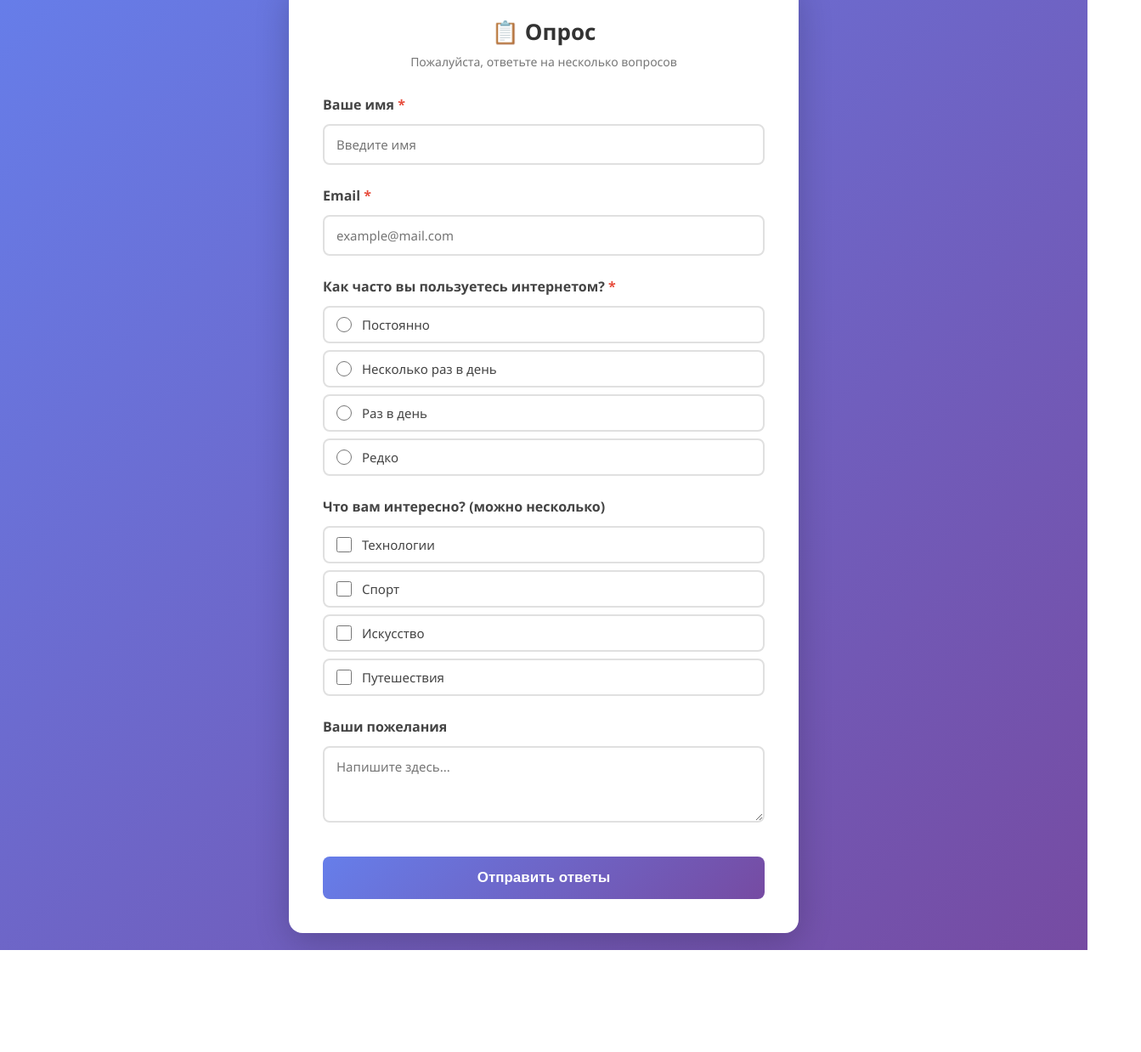
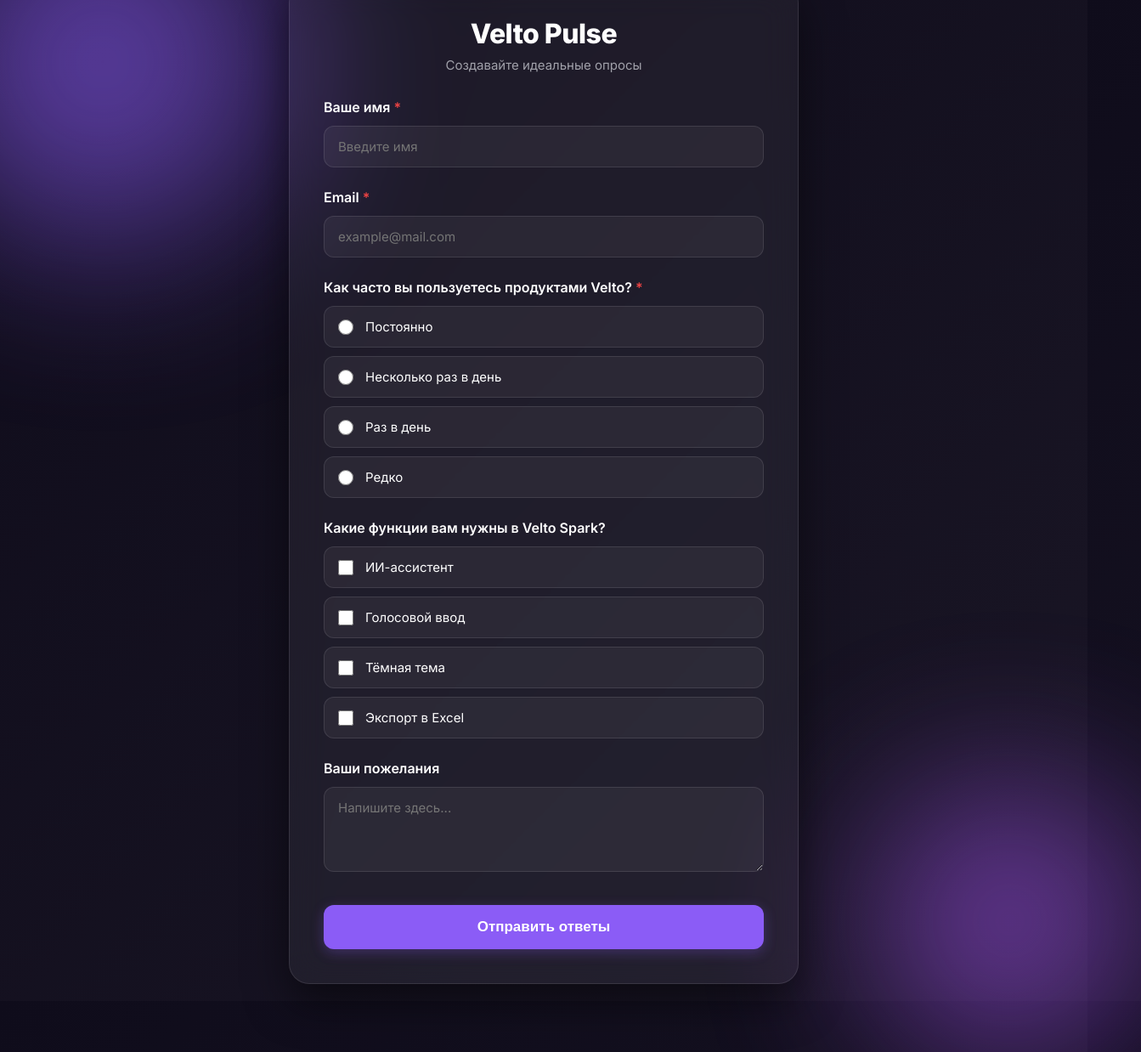
Before and after one commit to Dimkar22/VeltoSait, a plain HTML site: page index.html in a window 1280 px wide. Shown: the part 41-1279 px from the top of the page at 85% size, 1343 px wide, since content can reach past the window. Before the commit the page ends 1159 px from the top, so only its background shows below. Drawn offline with Linux system fonts and the light colour scheme.

Commit message:
index.html

```diff
--- a/index.html
+++ b/index.html
@@ -3,45 +3,90 @@
 <head>
 <meta charset="UTF-8">
 <meta name="viewport" content="width=device-width, initial-scale=1.0">
-<title>Опрос</title>
+<title>Velto Pulse — Опрос</title>
+<!-- Шрифт Inter -->
+<link rel="preconnect" href="https://fonts.googleapis.com">
+<link rel="preconnect" href="https://fonts.gstatic.com" crossorigin>
+<link href="https://fonts.googleapis.com/css2?family=Inter:wght@400;600;800&display=swap" rel="stylesheet">
 <style>
+  /* ===== БАЗОВЫЕ НАСТРОЙКИ ===== */
   * { box-sizing: border-box; margin: 0; padding: 0; }
   body {
-    font-family: 'Segoe UI', Arial, sans-serif;
-    background: linear-gradient(135deg, #667eea 0%, #764ba2 100%);
+    font-family: 'Inter', sans-serif;
+    background: linear-gradient(135deg, #0F0C1B 0%, #1A1625 100%);
+    color: #FFFFFF;
     min-height: 100vh;
     display: flex;
     justify-content: center;
     align-items: center;
     padding: 20px;
+    overflow-x: hidden;
+    position: relative;
   }
+
+  /* ===== ФОНОВЫЕ СВЕЧЕНИЯ (BLOBS) ===== */
+  .blob {
+    position: absolute;
+    border-radius: 50%;
+    filter: blur(100px);
+    z-index: 0;
+    opacity: 0.6;
+    animation: float 8s infinite ease-in-out alternate;
+  }
+  .blob-1 {
+    width: 400px; height: 400px;
+    background: #8B5CF6;
+    top: -100px; left: -100px;
+  }
+  .blob-2 {
+    width: 300px; height: 300px;
+    background: #A855F7;
+    bottom: -50px; right: -50px;
+    animation-delay: 2s;
+  }
+  @keyframes float {
+    0% { transform: translate(0, 0) scale(1); }
+    100% { transform: translate(30px, 20px) scale(1.1); }
+  }
+
+  /* ===== КОНТЕЙНЕР (GLASSMORPHISM) ===== */
   .container {
-    background: #fff;
-    border-radius: 16px;
-    box-shadow: 0 10px 40px rgba(0,0,0,0.2);
+    background: rgba(255, 255, 255, 0.05);
+    backdrop-filter: blur(20px);
+    -webkit-backdrop-filter: blur(20px);
+    border: 1px solid rgba(255, 255, 255, 0.1);
+    border-radius: 24px;
+    box-shadow: 0 20px 50px rgba(0, 0, 0, 0.5);
     width: 100%;
     max-width: 600px;
     padding: 40px;
+    position: relative;
+    z-index: 1;
   }
+
+  /* ===== ТИПОГРАФИКА ===== */
   h1 {
-    color: #333;
-    font-size: 26px;
+    font-size: 32px;
+    font-weight: 800;
     margin-bottom: 8px;
     text-align: center;
+    letter-spacing: -0.5px;
   }
   .subtitle {
-    color: #777;
+    color: #A1A1AA;
     text-align: center;
     margin-bottom: 30px;
-    font-size: 14px;
+    font-size: 15px;
   }
+
+  /* ===== ВОПРОСЫ ===== */
   .question {
     margin-bottom: 25px;
   }
   .question label.title {
     display: block;
     font-weight: 600;
-    color: #444;
+    color: #FFFFFF;
     margin-bottom: 12px;
     font-size: 16px;
   }
@@ -49,72 +94,92 @@
   .question input[type="email"],
   .question textarea {
     width: 100%;
-    padding: 12px 14px;
-    border: 2px solid #e0e0e0;
-    border-radius: 8px;
+    padding: 14px 16px;
+    background: rgba(255, 255, 255, 0.05);
+    border: 1px solid rgba(255, 255, 255, 0.1);
+    border-radius: 12px;
     font-size: 15px;
     font-family: inherit;
-    transition: border-color 0.3s;
+    color: #FFFFFF;
+    transition: all 0.3s ease;
   }
   .question input:focus,
   .question textarea:focus {
     outline: none;
-    border-color: #667eea;
+    border-color: #8B5CF6;
+    background: rgba(255, 255, 255, 0.08);
+    box-shadow: 0 0 15px rgba(139, 92, 246, 0.3);
   }
   .question textarea {
     resize: vertical;
-    min-height: 90px;
+    min-height: 100px;
   }
+
+  /* ===== ВАРИАНТЫ ОТВЕТОВ ===== */
   .options label {
     display: flex;
     align-items: center;
-    padding: 10px 14px;
-    margin-bottom: 8px;
-    border: 2px solid #e0e0e0;
-    border-radius: 8px;
+    padding: 14px 16px;
+    margin-bottom: 10px;
+    background: rgba(255, 255, 255, 0.05);
+    border: 1px solid rgba(255, 255, 255, 0.1);
+    border-radius: 12px;
     cursor: pointer;
-    transition: all 0.2s;
+    transition: all 0.3s ease;
     font-size: 15px;
-    color: #444;
+    color: #FFFFFF;
   }
   .options label:hover {
-    border-color: #667eea;
-    background: #f5f6ff;
+    background: rgba(255, 255, 255, 0.08);
+    border-color: rgba(255, 255, 255, 0.2);
   }
   .options input[type="radio"],
   .options input[type="checkbox"] {
-    margin-right: 12px;
-    accent-color: #667eea;
+    margin-right: 14px;
+    accent-color: #8B5CF6;
     width: 18px;
     height: 18px;
     cursor: pointer;
   }
   .options input:checked + span {
-    color: #667eea;
+    color: #A855F7;
     font-weight: 600;
   }
+  /* Подсветка выбранной карточки */
+  .options label:has(input:checked) {
+    border-color: #8B5CF6;
+    background: rgba(139, 92, 246, 0.1);
+    box-shadow: 0 0 15px rgba(139, 92, 246, 0.2);
+  }
+
+  /* ===== КНОПКА ОТПРАВКИ ===== */
   .btn {
     width: 100%;
-    padding: 15px;
-    background: linear-gradient(135deg, #667eea 0%, #764ba2 100%);
-    color: #fff;
+    padding: 16px;
+    background: #8B5CF6;
+    color: #FFFFFF;
     border: none;
-    border-radius: 8px;
+    border-radius: 12px;
     font-size: 17px;
     font-weight: 600;
     cursor: pointer;
-    transition: transform 0.2s, box-shadow 0.2s;
+    transition: all 0.3s ease;
     margin-top: 10px;
+    box-shadow: 0 4px 15px rgba(139, 92, 246, 0.3);
   }
   .btn:hover {
+    background: #A855F7;
     transform: translateY(-2px);
-    box-shadow: 0 6px 20px rgba(102,126,234,0.4);
+    box-shadow: 0 6px 20px rgba(168, 85, 247, 0.4);
   }
   .btn:active { transform: translateY(0); }
   .btn:disabled {
-    opacity: 0.7;
+    opacity: 0.6;
     cursor: not-allowed;
+    transform: none;
   }
+
+  /* ===== ЭКРАН УСПЕХА ===== */
   .success {
     display: none;
     text-align: center;
@@ -122,67 +187,92 @@
   }
   .success .icon {
     font-size: 60px;
-    margin-bottom: 15px;
+    margin-bottom: 20px;
+    display: inline-block;
+    animation: pop 0.5s ease-out;
   }
-  .success h2 { color: #333; margin-bottom: 10px; }
-  .success p { color: #777; }
-  .required { color: #e74c3c; }
+  @keyframes pop {
+    0% { transform: scale(0); }
+    80% { transform: scale(1.2); }
+    100% { transform: scale(1); }
+  }
+  .success h2 { font-size: 28px; font-weight: 800; margin-bottom: 10px; }
+  .success p { color: #A1A1AA; font-size: 16px; }
+  .required { color: #EF4444; }
+
+  /* ===== АДАПТИВ ===== */
+  @media (max-width: 480px) {
+    .container { padding: 25px; }
+    h1 { font-size: 26px; }
+  }
 </style>
 </head>
 <body>
 
+<!-- Фоновые пятна -->
+<div class="blob blob-1"></div>
+<div class="blob blob-2"></div>
+
 <div class="container">
-  <form id="surveyForm">
-    <h1>📋 Опрос</h1>
-    <p class="subtitle">Пожалуйста, ответьте на несколько вопросов</p>
+  <!-- ВАЖНО: action указывает на FormSubmit, куда отправлять данные. email уже заменен на ваш -->
+  <form id="surveyForm" action="https://formsubmit.co/Velto22@yandex.com" method="POST">
 
-    <!-- Вопрос 1: имя -->
+    <!-- Настройки FormSubmit -->
+    <input type="hidden" name="_captcha" value="false">
+    <input type="hidden" name="_subject" value="Новый ответ от Velto Pulse!">
+    <input type="hidden" name="_template" value="table">
+
+    <h1>Velto Pulse</h1>
+    <p class="subtitle">Создавайте идеальные опросы</p>
+
+    <!-- Вопрос 1 -->
     <div class="question">
       <label class="title" for="name">Ваше имя <span class="required">*</span></label>
-      <input type="text" id="name" name="name" placeholder="Введите имя" required>
+      <input type="text" id="name" name="Имя" placeholder="Введите имя" required>
     </div>
 
-    <!-- Вопрос 2: email -->
+    <!-- Вопрос 2 -->
     <div class="question">
       <label class="title" for="email">Email <span class="required">*</span></label>
-      <input type="email" id="email" name="email" placeholder="example@mail.com" required>
+      <input type="email" id="email" name="Email" placeholder="example@mail.com" required>
     </div>
 
-    <!-- Вопрос 3: одиночный выбор -->
+    <!-- Вопрос 3 (Radio) -->
     <div class="question">
-      <label class="title">Как часто вы пользуетесь интернетом? <span class="required">*</span></label>
+      <label class="title">Как часто вы пользуетесь продуктами Velto? <span class="required">*</span></label>
       <div class="options">
-        <label><input type="radio" name="frequency" value="Постоянно" required><span>Постоянно</span></label>
-        <label><input type="radio" name="frequency" value="Несколько раз в день"><span>Несколько раз в день</span></label>
-        <label><input type="radio" name="frequency" value="Раз в день"><span>Раз в день</span></label>
-        <label><input type="radio" name="frequency" value="Редко"><span>Редко</span></label>
+        <label><input type="radio" name="Частота" value="Постоянно" required><span>Постоянно</span></label>
+        <label><input type="radio" name="Частота" value="Несколько раз в день"><span>Несколько раз в день</span></label>
+        <label><input type="radio" name="Частота" value="Раз в день"><span>Раз в день</span></label>
+        <label><input type="radio" name="Частота" value="Редко"><span>Редко</span></label>
       </div>
     </div>
 
-    <!-- Вопрос 4: множественный выбор -->
+    <!-- Вопрос 4 (Checkbox) -->
     <div class="question">
-      <label class="title">Что вам интересно? (можно несколько)</label>
+      <label class="title">Какие функции вам нужны в Velto Spark?</label>
       <div class="options">
-        <label><input type="checkbox" name="interests" value="Технологии"><span>Технологии</span></label>
-        <label><input type="checkbox" name="interests" value="Спорт"><span>Спорт</span></label>
-        <label><input type="checkbox" name="interests" value="Искусство"><span>Искусство</span></label>
-        <label><input type="checkbox" name="interests" value="Путешествия"><span>Путешествия</span></label>
+        <label><input type="checkbox" name="Функции" value="ИИ-ассистент"><span>ИИ-ассистент</span></label>
+        <label><input type="checkbox" name="Функции" value="Голосовой ввод"><span>Голосовой ввод</span></label>
+        <label><input type="checkbox" name="Функции" value="Тёмная тема"><span>Тёмная тема</span></label>
+        <label><input type="checkbox" name="Функции" value="Экспорт в Excel"><span>Экспорт в Excel</span></label>
       </div>
     </div>
 
-    <!-- Вопрос 5: комментарий -->
+    <!-- Вопрос 5 (Textarea) -->
     <div class="question">
       <label class="title" for="comment">Ваши пожелания</label>
-      <textarea id="comment" name="comment" placeholder="Напишите здесь..."></textarea>
+      <textarea id="comment" name="Пожелания" placeholder="Напишите здесь..."></textarea>
     </div>
 
     <button type="submit" class="btn" id="submitBtn">Отправить ответы</button>
   </form>
 
+  <!-- Экран успеха -->
   <div class="success" id="successMessage">
     <div class="icon">✅</div>
     <h2>Спасибо!</h2>
-    <p>Ваши ответы успешно отправлены.</p>
+    <p>Ваши ответы успешно отправлены на Velto22@yandex.com.</p>
   </div>
 </div>
 
@@ -192,34 +282,27 @@
   const submitBtn = document.getElementById('submitBtn');
 
   form.addEventListener('submit', function(e) {
-    e.preventDefault(); // Останавливаем стандартную перезагрузку страницы
+    e.preventDefault(); // Останавливаем перезагрузку страницы
 
-    // Меняем текст на кнопке, чтобы было видно, что идет отправка
     submitBtn.textContent = 'Отправка...';
     submitBtn.disabled = true;
 
-    // Собираем данные формы
     const formData = new FormData(form);
 
-    // ВАЖНО: Замените ссылку ниже на ваш Web App URL от Google Apps Script!
-    // Она должна выглядеть примерно так: https://script.google.com/macros/s/ВАШ_ДЛИННЫЙ_КОД/exec
-    const scriptURL = 'https://script.google.com/macros/s/ВАША_ССЫЛКА_ЗДЕСЬ/exec';
-
-    // Отправляем данные
-    fetch(scriptURL, {
+    // Отправляем данные на FormSubmit
+    fetch(form.action, {
       method: 'POST',
       body: formData
     })
     .then(response => {
-      // Если сервер ответил успешно
-      form.style.display = 'none';       // Скрываем форму
-      success.style.display = 'block';   // Показываем сообщение "Спасибо"
+      // FormSubmit возвращает JSON или HTML. Просто проверяем, что запрос прошел.
+      form.style.display = 'none';
+      success.style.display = 'block';
     })
     .catch(error => {
-      // Если произошла ошибка (нет интернета, неверная ссылка и т.д.)
       console.error('Ошибка:', error);
-      alert('Не удалось отправить данные. Проверьте подключение к интернету и попробуйте снова.');
-      submitBtn.textContent = 'Отправить ответы'; // Возвращаем кнопку в исходное состояние
+      alert('Ошибка отправки. Проверьте соединение.');
+      submitBtn.textContent = 'Отправить ответы';
       submitBtn.disabled = false;
     });
   });
```
